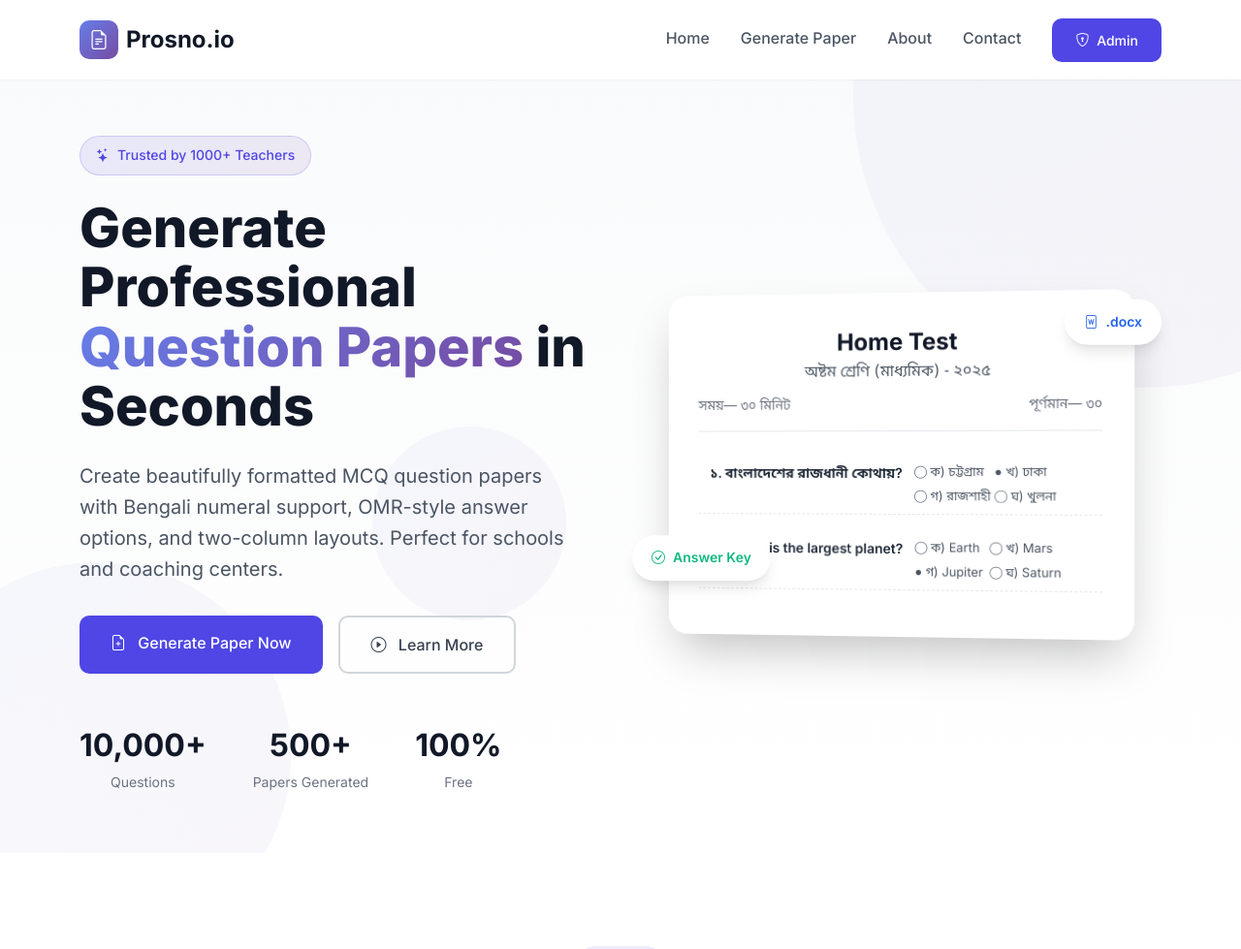
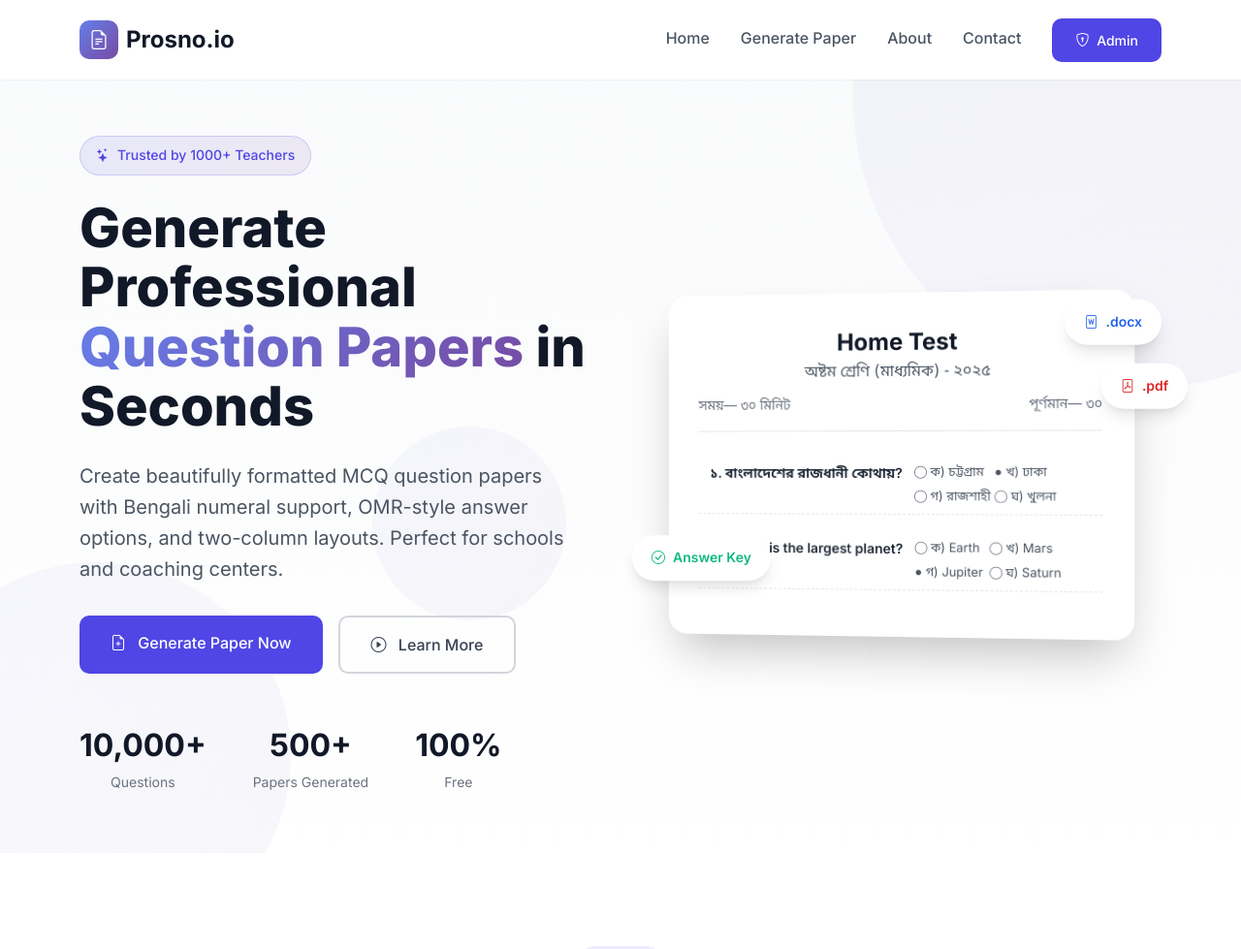
Before and after one commit to Shahriar-008/Prosno.io, a Flask app: page / in a window 1280 px wide. Shown: the top 979 px of the page at 97% size. Run offline with Flask 3, Linux system fonts and the light colour scheme; some libraries are stand-ins or nearby versions.

Commit message:
added error handling and logging

```diff
--- a/app/routes/main.py
+++ b/app/routes/main.py
@@ -299,64 +299,75 @@ def download_paper(paper_id, paper_type):
 
 def _serve_pdf(paper, paper_type, show_answer):
     """Generate PDF on-demand from stored question IDs and serve it."""
+    import traceback
+
     filename = (
         f"Question_Paper_{paper.id}.pdf"
         if paper_type == 'student'
         else f"Question_Paper_With_Answers_{paper.id}.pdf"
     )
 
-    # Fetch questions from DB
-    question_ids = paper.question_ids or []
-    if question_ids:
-        questions = Question.query.filter(Question.id.in_(question_ids)).all()
-        question_order = {qid: idx for idx, qid in enumerate(question_ids)}
-        questions = sorted(
-            questions, key=lambda q: question_order.get(q.id, 0)
+    try:
+        # Fetch questions from DB
+        question_ids = paper.question_ids or []
+        if question_ids:
+            questions = Question.query.filter(Question.id.in_(question_ids)).all()
+            question_order = {qid: idx for idx, qid in enumerate(question_ids)}
+            questions = sorted(
+                questions, key=lambda q: question_order.get(q.id, 0)
+            )
+        else:
+            chapter_ids = paper.chapter_ids or []
+            if not chapter_ids:
+                return jsonify({
+                    'error': 'Cannot generate PDF - no question data stored.'
+                }), 404
+            questions = Question.query.filter(
+                Question.chapter_id.in_(chapter_ids),
+                Question.is_active == True
+            ).limit(paper.question_count).all()
+
+        if not questions:
+            return jsonify({
+                'error': 'No questions found. The data may have been deleted.'
+            }), 404
+
+        class_obj = Class.query.get(paper.class_id)
+        subject_obj = Subject.query.get(paper.subject_id)
+
+        paper_config = {
+            'title': paper.title or 'Question Paper',
+            'class_name': class_obj.name_bn if class_obj else '',
+            'subject_name': subject_obj.name_bn if subject_obj else '',
+            'time': paper.time_minutes or len(questions),
+            'marks': len(questions),
+        }
+
+        # Only generate the version we need (halves processing time)
+        student_buf, teacher_buf = generate_paper_to_memory_pdf(
+            questions, paper_config,
+            student_only=not show_answer,
+            teacher_only=show_answer
         )
-    else:
-        chapter_ids = paper.chapter_ids or []
-        if not chapter_ids:
-            return jsonify({
-                'error': 'Cannot generate PDF - no question data stored.'
-            }), 404
-        questions = Question.query.filter(
-            Question.chapter_id.in_(chapter_ids),
-            Question.is_active == True
-        ).limit(paper.question_count).all()
+        buffer = teacher_buf if show_answer else student_buf
 
-    if not questions:
-        return jsonify({
-            'error': 'No questions found. The data may have been deleted.'
-        }), 404
+        if buffer is None:
+            current_app.logger.error(f"PDF generation returned None buffer for paper {paper.id}")
+            return jsonify({'error': 'PDF generation failed - buffer is None'}), 500
 
-    class_obj = Class.query.get(paper.class_id)
-    subject_obj = Subject.query.get(paper.subject_id)
+        paper.download_count += 1
+        db.session.commit()
 
-    paper_config = {
-        'title': paper.title or 'Question Paper',
-        'class_name': class_obj.name_bn if class_obj else '',
-        'subject_name': subject_obj.name_bn if subject_obj else '',
-        'time': paper.time_minutes or len(questions),
-        'marks': len(questions),
-    }
-
-    # Only generate the version we need (halves processing time)
-    student_buf, teacher_buf = generate_paper_to_memory_pdf(
-        questions, paper_config,
-        student_only=not show_answer,
-        teacher_only=show_answer
-    )
-    buffer = teacher_buf if show_answer else student_buf
-
-    paper.download_count += 1
-    db.session.commit()
-
-    return send_file(
-        buffer,
-        as_attachment=True,
-        download_name=filename,
-        mimetype='application/pdf',
-    )
+        return send_file(
+            buffer,
+            as_attachment=True,
+            download_name=filename,
+            mimetype='application/pdf',
+        )
+    except Exception as e:
+        current_app.logger.error(f"PDF generation error for paper {paper.id}: {e}")
+        current_app.logger.error(traceback.format_exc())
+        return jsonify({'error': f'PDF generation failed: {str(e)}'}), 500
 
 
 @main_bp.route('/about')
--- a/app/static/css/style.css
+++ b/app/static/css/style.css
@@ -332,6 +332,13 @@ img {
     left: 0;
     color: var(--secondary);
     animation-delay: 1.5s;
+}
+
+.badge-3 {
+    top: 25%;
+    right: -5%;
+    color: #dc2626;
+    animation-delay: 0.75s;
 }
 
 @keyframes float {
--- a/app/templates/main/index.html
+++ b/app/templates/main/index.html
@@ -87,6 +87,9 @@
                     </div>
                     <div class="floating-badge badge-1">
                         <i class="bi bi-file-word"></i> .docx
+                    </div>
+                    <div class="floating-badge badge-3">
+                        <i class="bi bi-file-pdf"></i> .pdf
                     </div>
                     <div class="floating-badge badge-2">
                         <i class="bi bi-check-circle"></i> Answer Key
--- a/app/utils/pdf_generator.py
+++ b/app/utils/pdf_generator.py
@@ -9,8 +9,12 @@ import re
 import subprocess
 import tempfile
 import shutil
+import logging
 from typing import Optional, Union
 from pathlib import Path
+
+# Get module logger
+logger = logging.getLogger(__name__)
 
 from reportlab.lib.pagesizes import A4
 from reportlab.lib.units import inch
@@ -1045,10 +1049,13 @@ def create_question_paper_pdf(
     """
     Generate a two-column MCQ question paper as PDF.
     """
+    logger.debug(f"create_question_paper_pdf called with {len(questions)} questions")
+
     # 1) Prefer LibreOffice/soffice DOCX -> PDF conversion if available.
     #    This preserves DOCX output exactly and ensures correct Bengali shaping.
     soffice_path = shutil.which('soffice') or shutil.which('libreoffice')
     if soffice_path:
+        logger.info(f"Using LibreOffice at {soffice_path} for PDF generation")
         tmpdir = tempfile.mkdtemp(prefix='prosno_docx2pdf_')
         try:
             docx_path = os.path.join(tmpdir, 'paper.docx')
@@ -1059,7 +1066,8 @@ def create_question_paper_pdf(
 
             # Run headless conversion
             cmd = [soffice_path, '--headless', '--convert-to', 'pdf', '--outdir', tmpdir, docx_path]
-            subprocess.run(cmd, check=True, stdout=subprocess.PIPE, stderr=subprocess.PIPE)
+            result = subprocess.run(cmd, check=True, stdout=subprocess.PIPE, stderr=subprocess.PIPE)
+            logger.debug(f"soffice conversion completed: {result.returncode}")
 
             # Read generated PDF
             with open(pdf_path, 'rb') as f:
@@ -1076,6 +1084,9 @@ def create_question_paper_pdf(
                 with open(output_path, 'wb') as out_f:
                     out_f.write(data)
                 return output_path
+        except Exception as e:
+            logger.error(f"LibreOffice conversion failed: {e}")
+            # Fall through to try other methods
         finally:
             try:
                 shutil.rmtree(tmpdir)
@@ -1086,27 +1097,34 @@ def create_question_paper_pdf(
     try:
         from weasyprint import HTML, CSS  # type: ignore
         weasy_ok = True
-    except Exception:
+        logger.info("WeasyPrint available, using for PDF generation")
+    except Exception as e:
         weasy_ok = False
+        logger.debug(f"WeasyPrint not available: {e}")
 
     if weasy_ok:
-        html = _build_html(questions, paper_config, show_answer)
-        # If output_path is None, return BytesIO buffer
-        if output_path is None:
-            from weasyprint import HTML
-            pdf_bytes = HTML(string=html).write_pdf(stylesheets=None)
-            buf = io.BytesIO(pdf_bytes)
-            buf.seek(0)
-            return buf
-        else:
-            # Ensure output dir exists
-            out_dir = os.path.dirname(output_path)
-            if out_dir and not os.path.exists(out_dir):
-                os.makedirs(out_dir)
-            HTML(string=html).write_pdf(output_path)
-            return output_path
+        try:
+            html = _build_html(questions, paper_config, show_answer)
+            # If output_path is None, return BytesIO buffer
+            if output_path is None:
+                from weasyprint import HTML
+                pdf_bytes = HTML(string=html).write_pdf(stylesheets=None)
+                buf = io.BytesIO(pdf_bytes)
+                buf.seek(0)
+                return buf
+            else:
+                # Ensure output dir exists
+                out_dir = os.path.dirname(output_path)
+                if out_dir and not os.path.exists(out_dir):
+                    os.makedirs(out_dir)
+                HTML(string=html).write_pdf(output_path)
+                return output_path
+        except Exception as e:
+            logger.error(f"WeasyPrint PDF generation failed: {e}")
+            # Fall through to ReportLab
 
     # 3) Fallback to ReportLab renderer (best-effort)
+    logger.info("Using ReportLab for PDF generation (fallback)")
     _register_fonts()
     styles = _build_styles()
 
--- a/requirements.txt
+++ b/requirements.txt
@@ -13,9 +13,9 @@ psycopg[binary]>=3.1.0
 
 # Document Generation
 python-docx==1.1.0
-reportlab>=4.0
-weasyprint>=59.0
-matplotlib>=3.7
+reportlab>=4.0,<5.0
+weasyprint>=59.0,<70.0
+matplotlib>=3.7,<4.0
 
 
 # Security
```
